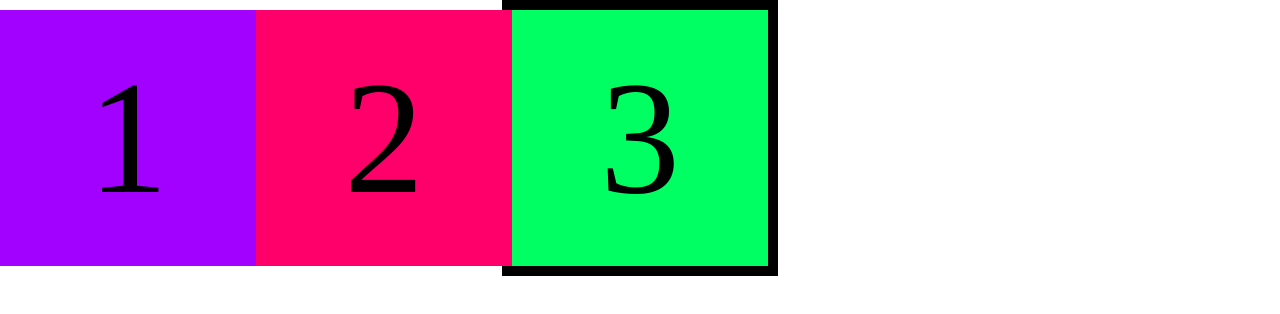
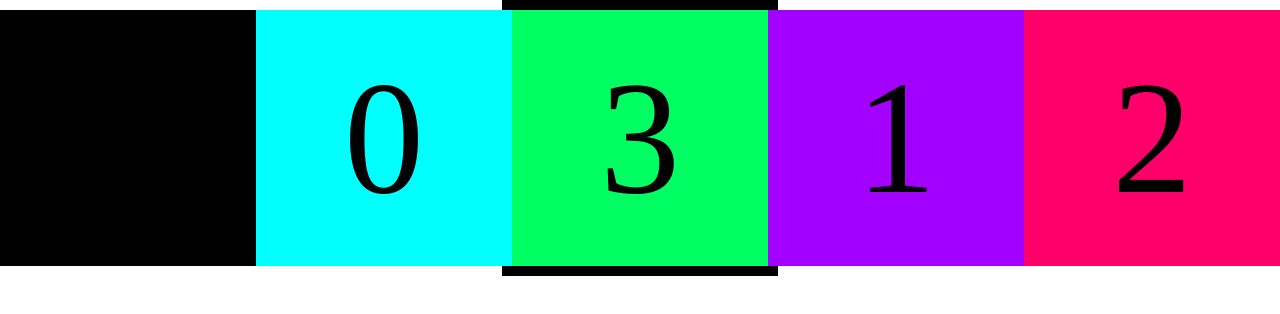
Before and after one commit to nofxboy1234/dynamic_user_interface_interactions, a website built with webpack: page src/template.html in a window 1280 px wide. Built offline with nearby package versions, Linux system fonts and the light colour scheme.

Commit message:
Refactor carousel movement

```diff
--- a/src/carousel/logic/carouselLogic.js
+++ b/src/carousel/logic/carouselLogic.js
@@ -4,16 +4,26 @@ const maxIndex = 3;
 let slideIndex = 0;
 // const translateX = [0, -256 * 1, -256 * 2, -256 * 3, -256 * 4];
 const translateDistance = 256;
+const slideShow = document.querySelector('#slide-show');
 
-const slideShow = document.querySelector('#slide-show');
+const slide0 = document.querySelector('#slide-0');
+const slide1 = document.querySelector('#slide-1');
+const slide2 = document.querySelector('#slide-2');
+const slide3 = document.querySelector('#slide-3');
+
+const slides = [slide0, slide1, slide2, slide3];
 
 slideShow.addEventListener('transitionend', () => {
   console.log('transitionend');
 
-  // const firstSlide = slideShowContainer.firstChild;
-  // slideShowContainer.removeChild(firstSlide);
-  // slideShowContainer.appendChild(firstSlide);
-  // slideShowContainer.lastChild.after(slideShowContainer.firstChild)
+  // const slideToAppend = slideShow.firstElementChild;
+  const slideToAppend = slides.at(slideIndex - 1);
+  slideToAppend.classList.toggle('last-slide');
+
+  const placeholderSlide = document.createElement('div');
+  placeholderSlide.classList.add('slide', 'placeholder-slide');
+  slideShow.appendChild(placeholderSlide);
+
   // slideIndex = minIndex;
 });
 
--- a/src/style.css
+++ b/src/style.css
@@ -80,7 +80,10 @@
 
 #slide-show {
   display: flex;
+  justify-content: flex-end;
   transition: translate 1s ease-in-out;
+
+  /* width: calc(256px * 4); */
 }
 
 .slide {
@@ -93,6 +96,15 @@
   font-size: 10rem;
 
   /* border: 10px solid rgb(255, 174, 0); */
+}
+
+.placeholder-slide {
+  order: -1;
+  background-color: black;
+}
+
+.last-slide {
+  order: 1;
 }
 
 #slide-0 {
```
Also changed, not shown: src/index.js (+0 -20 lines), dist/index.bundle.js.
